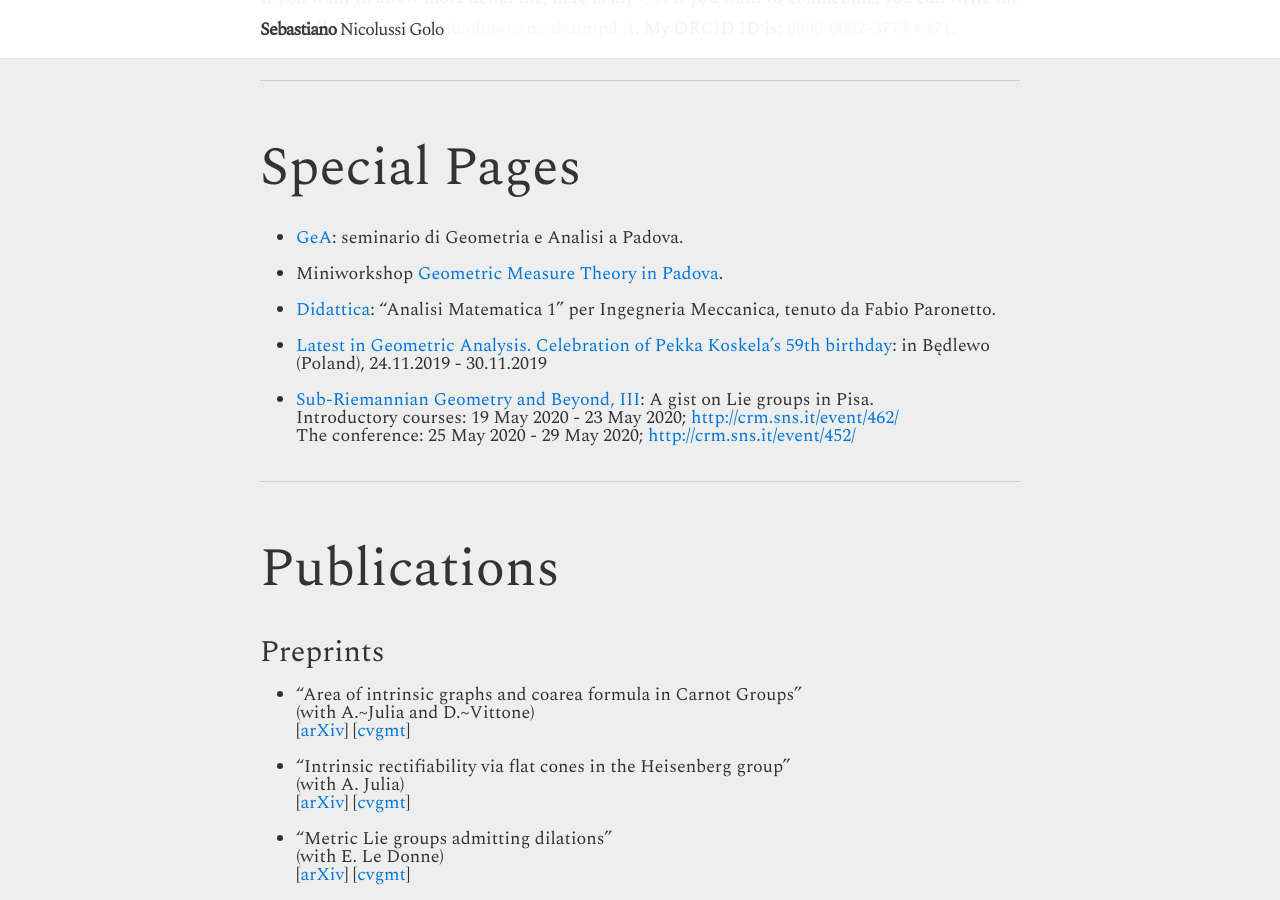
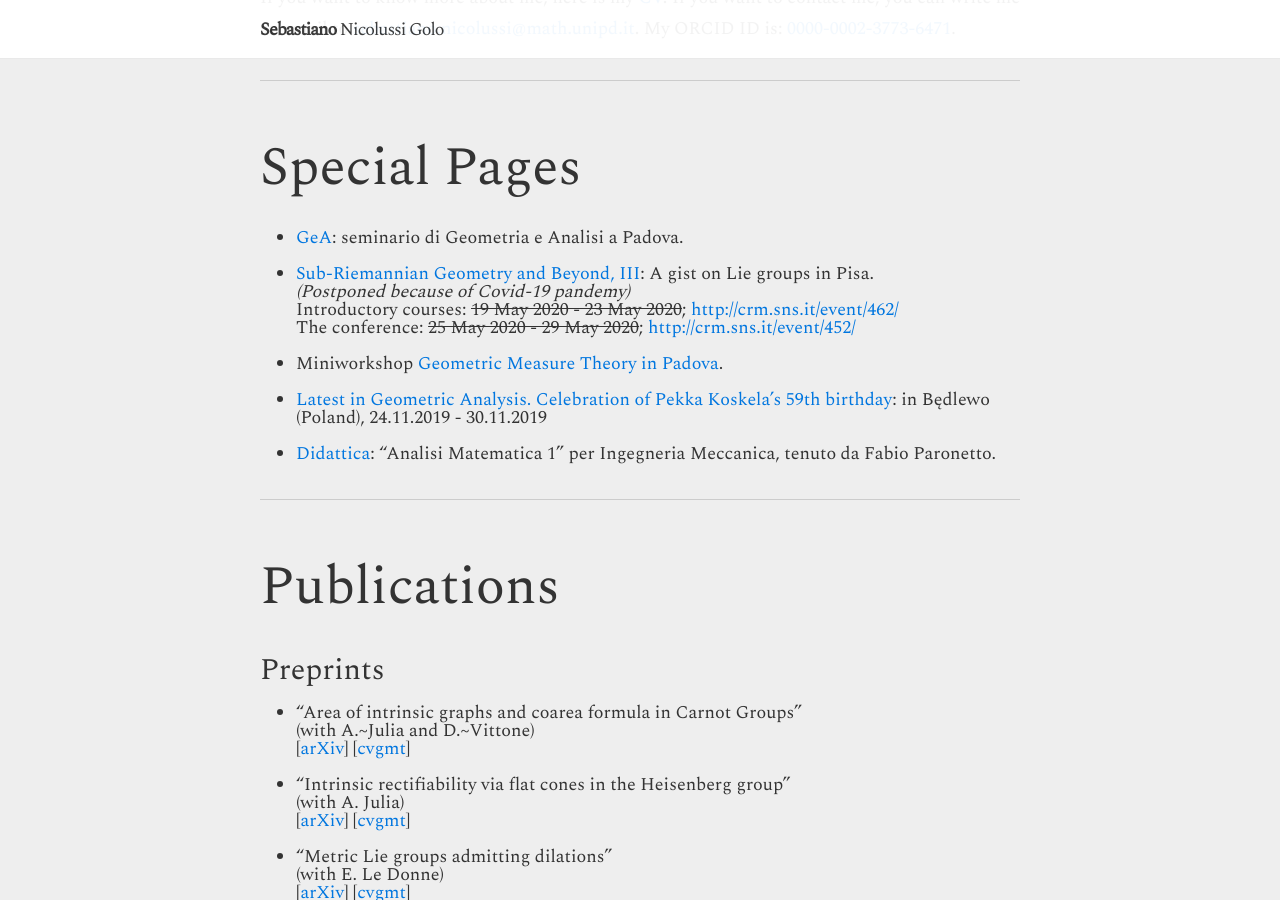
Before and after one commit to Seba272/seba272.github.io, a Jekyll site: the page built from index.md, in a window 1280 px wide and 900 px high, scrolled down 719 px. Built offline with Jekyll 4.4.1, drawn with Linux system fonts in a browser that asks for light colours; nearby versions of some CDN libraries.

Commit message:
Update several infos.

```diff
--- a/index.md
+++ b/index.md
@@ -41,17 +41,18 @@ Special Pages
 =============
 
 * [GeA](pages/GeA): seminario di Geometria e Analisi a Padova.
+* [Sub-Riemannian Geometry and Beyond, III](https://sites.google.com/view/pisa2020):
+	A gist on Lie groups in Pisa.
+	_(Postponed because of Covid-19 pandemy)_
+	Introductory courses: ~~19 May 2020 - 23 May 2020~~;
+	[http://crm.sns.it/event/462/](http://crm.sns.it/event/462/)
+	The conference: ~~25 May 2020 - 29 May 2020~~;
+	[http://crm.sns.it/event/452/](http://crm.sns.it/event/452/)
 *	Miniworkshop [Geometric Measure Theory in Padova](https://gmtpadova2020.frama.site).
+* [Latest in Geometric Analysis. Celebration of Pekka Koskela's 59th birthday](https://www.impan.pl/en/activities/banach-center/conferences/19-latest):
+	in Będlewo (Poland), 24.11.2019 - 30.11.2019
 * [Didattica](https://www.math.unipd.it/~fabio/didattica/index_didattica.html):
 	"Analisi Matematica 1" per Ingegneria Meccanica, tenuto da Fabio Paronetto.
-* [Latest in Geometric Analysis. Celebration of Pekka Koskela's 59th birthday](https://www.impan.pl/en/activities/banach-center/conferences/19-latest):
-	in Będlewo (Poland), 24.11.2019 - 30.11.2019
-* [Sub-Riemannian Geometry and Beyond, III](https://sites.google.com/view/pisa2020):
-	A gist on Lie groups in Pisa.
-	Introductory courses: 19 May 2020 - 23 May 2020;
-	[http://crm.sns.it/event/462/](http://crm.sns.it/event/462/)
-	The conference: 25 May 2020 - 29 May 2020;
-	[http://crm.sns.it/event/452/](http://crm.sns.it/event/452/)
 
 ---
 
```
Also changed, not shown: _pages/GeA.md (+3 -1 lines).
